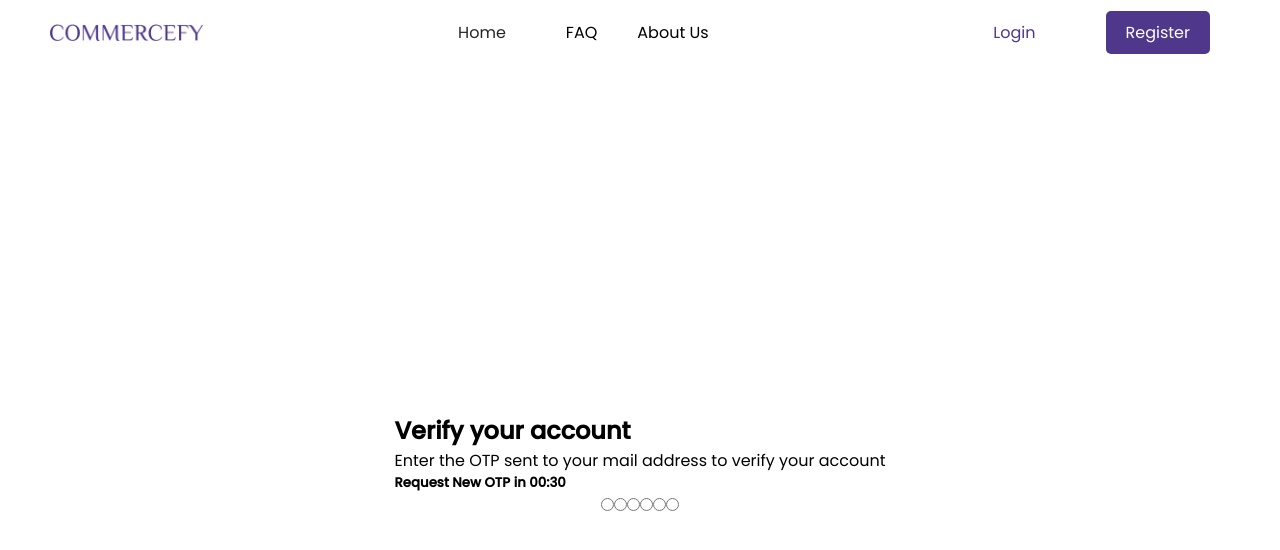
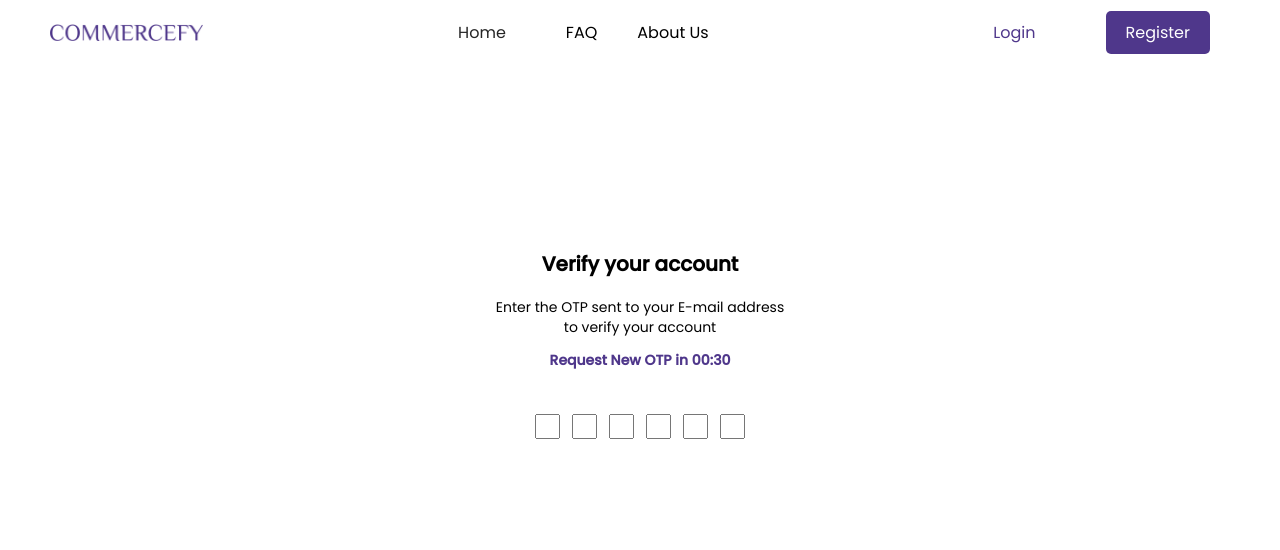
Before and after one commit to Olukayode08/commercefy, a React (Create React App) app: page /verify-acc in a window 1280 px wide. Shown: the top 550 px of the page. Built offline with nearby package versions, Linux system fonts and the light colour scheme.

Commit message:
otp received

```diff
--- a/public/index.html
+++ b/public/index.html
@@ -3,41 +3,20 @@
   <head>
     <meta charset="utf-8" />
     <link rel="icon" href="%PUBLIC_URL%/favicon.ico" />
-    <meta name="viewport" content="width=device-width, initial-scale=1" />
+    <meta name="viewport" content="width=device-width, initial-scale=1, maximum-scale=1" />
     <meta name="theme-color" content="#000000" />
     <meta
       name="description"
       content="Web site created using create-react-app"
     />
     <link rel="apple-touch-icon" href="%PUBLIC_URL%/logo192.png" />
-    <!--
-      manifest.json provides metadata used when your web app is installed on a
-      user's mobile device or desktop. See https://developers.google.com/web/fundamentals/web-app-manifest/
-    -->
+
     <link rel="manifest" href="%PUBLIC_URL%/manifest.json" />
-    <!--
-      Notice the use of %PUBLIC_URL% in the tags above.
-      It will be replaced with the URL of the `public` folder during the build.
-      Only files inside the `public` folder can be referenced from the HTML.
 
-      Unlike "/favicon.ico" or "favicon.ico", "%PUBLIC_URL%/favicon.ico" will
-      work correctly both with client-side routing and a non-root public URL.
-      Learn how to configure a non-root public URL by running `npm run build`.
-    -->
     <title>React App</title>
   </head>
   <body>
     <noscript>You need to enable JavaScript to run this app.</noscript>
     <div id="root"></div>
-    <!--
-      This HTML file is a template.
-      If you open it directly in the browser, you will see an empty page.
-
-      You can add webfonts, meta tags, or analytics to this file.
-      The build step will place the bundled scripts into the <body> tag.
-
-      To begin the development, run `npm start` or `yarn start`.
-      To create a production bundle, use `npm run build` or `yarn build`.
-    -->
   </body>
 </html>
--- a/src/components/Hero.jsx
+++ b/src/components/Hero.jsx
@@ -15,7 +15,7 @@ const Hero = () => {
               </h1>
               <p>Effortless Invoicing and Seamless Payments</p>
             </div>
-            <NavLink to='/sign-in' className='link'>Start Exploring</NavLink>
+            <NavLink to='/sign-up' className='link'>Start Exploring</NavLink>
           </div>
         </div>
       </Wrapper>
@@ -50,7 +50,6 @@ const Wrapper = styled.section`
     text-align: center;
   }
   .content-heading {
-    background-color: #fff;
     padding: 20px;
     margin-bottom: 80px;
   }
--- a/src/pages/LoginPage.jsx
+++ b/src/pages/LoginPage.jsx
@@ -29,6 +29,7 @@ const LoginPage = () => {
               <input
                 className='otp-input'
                 type='text'
+                inputmode='numeric'
                 required
                 id='otp'
                 placeholder='OTP'
@@ -82,7 +83,7 @@ const Wrapper = styled.section`
     display: flex;
     flex-direction: column;
     height: 80vh;
-    width: 35%;
+    width: 40%;
     margin: auto;
     background-color: #fff;
     padding: 30px 20px;
--- a/src/pages/RegisterPage.jsx
+++ b/src/pages/RegisterPage.jsx
@@ -71,7 +71,7 @@ const Wrapper = styled.section`
     align-items: center;
     justify-content: center;
     height: 80vh;
-    width: 35%;
+    width: 40%;
     margin: 0 auto;
     background-color: #fff;
     padding: 30px 20px;
--- a/src/pages/VerifyAcc.jsx
+++ b/src/pages/VerifyAcc.jsx
@@ -6,20 +6,20 @@ const VerifyAcc = () => {
     <>
       <Wrapper>
         <div className='verify-page'>
-          <div>
+          <div className='verify'>
             <h1>Verify your account</h1>
             <p>
-              Enter the OTP sent to your mail address to verify your account
+              Enter the OTP sent to your E-mail address to verify your account
             </p>
             <h5>Request New OTP in 00:30</h5>
           </div>
-          <div>
-            <input type='radio' />
-            <input type='radio' />
-            <input type='radio' />
-            <input type='radio' />
-            <input type='radio' />
-            <input type='radio' />
+          <div className='input-btn'>
+            <input type='text'/>
+            <input type='text'/>
+            <input type='text'/>
+            <input type='text'/>
+            <input type='text'/>
+            <input type='text'/>
           </div>
         </div>
       </Wrapper>
@@ -33,9 +33,40 @@ const Wrapper = styled.section`
     align-items: center;
     justify-content: center;
     width: 100%;
-    height: 100vh;
+    height: 70vh;
     background-color: #fff;
     color: #000;
   }
+  .verify {
+    display: flex;
+    flex-direction: column;
+    align-items: center;
+    justify-content: center;
+  }
+  h1 {
+    font-size: 20px;
+    line-height: 36px;
+  }
+  p {
+    font-size: 14px;
+    line-height: 20px;
+    margin: 15px 0;
+    width: 300px;
+    text-align: center;
+  }
+  h5 {
+    color: #4f378b;
+    font-size: 14px;
+    line-height: 16px;
+  }
+  .input-btn {
+    margin-top: 40px;
+  }
+  input {
+    margin: 6px;
+    width: 25px;
+    height: 25px;
+    text-align: center;
+  }
 `
 export default VerifyAcc
```
